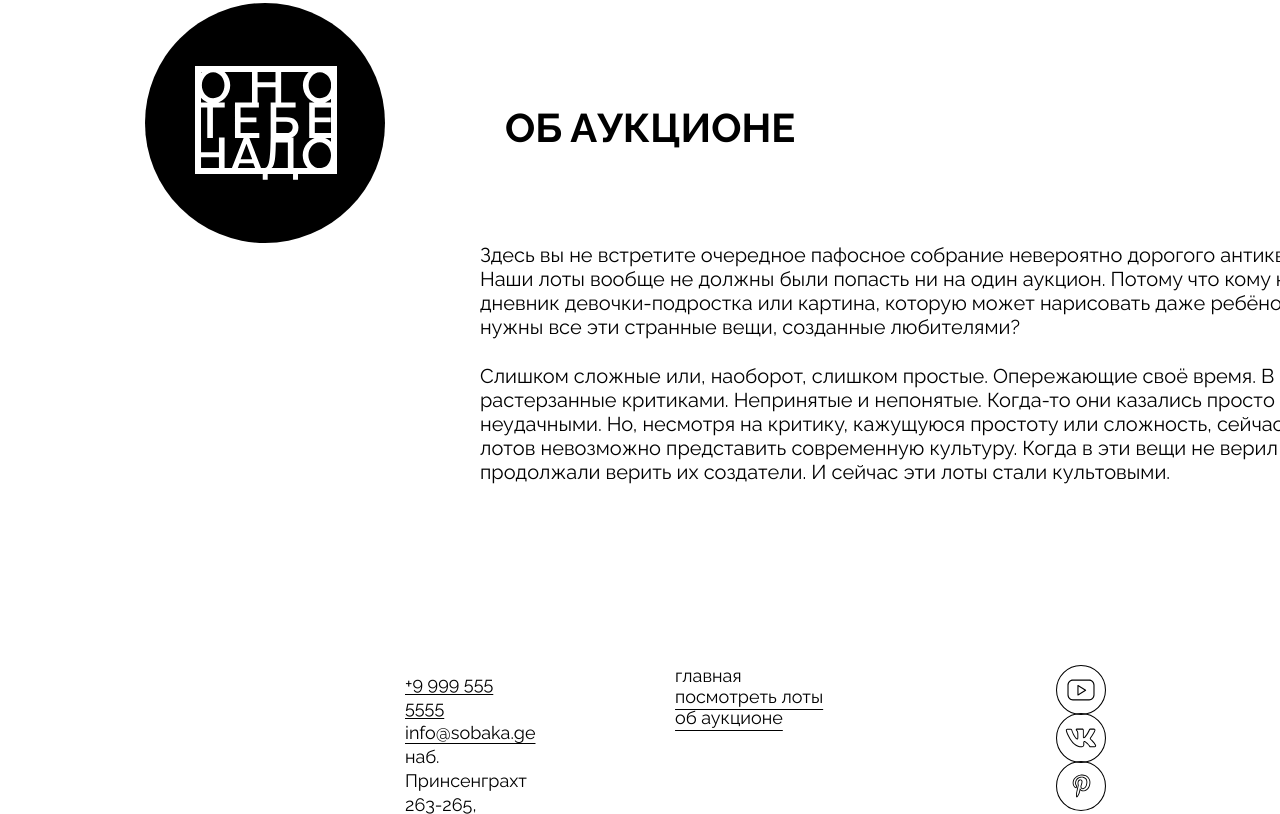
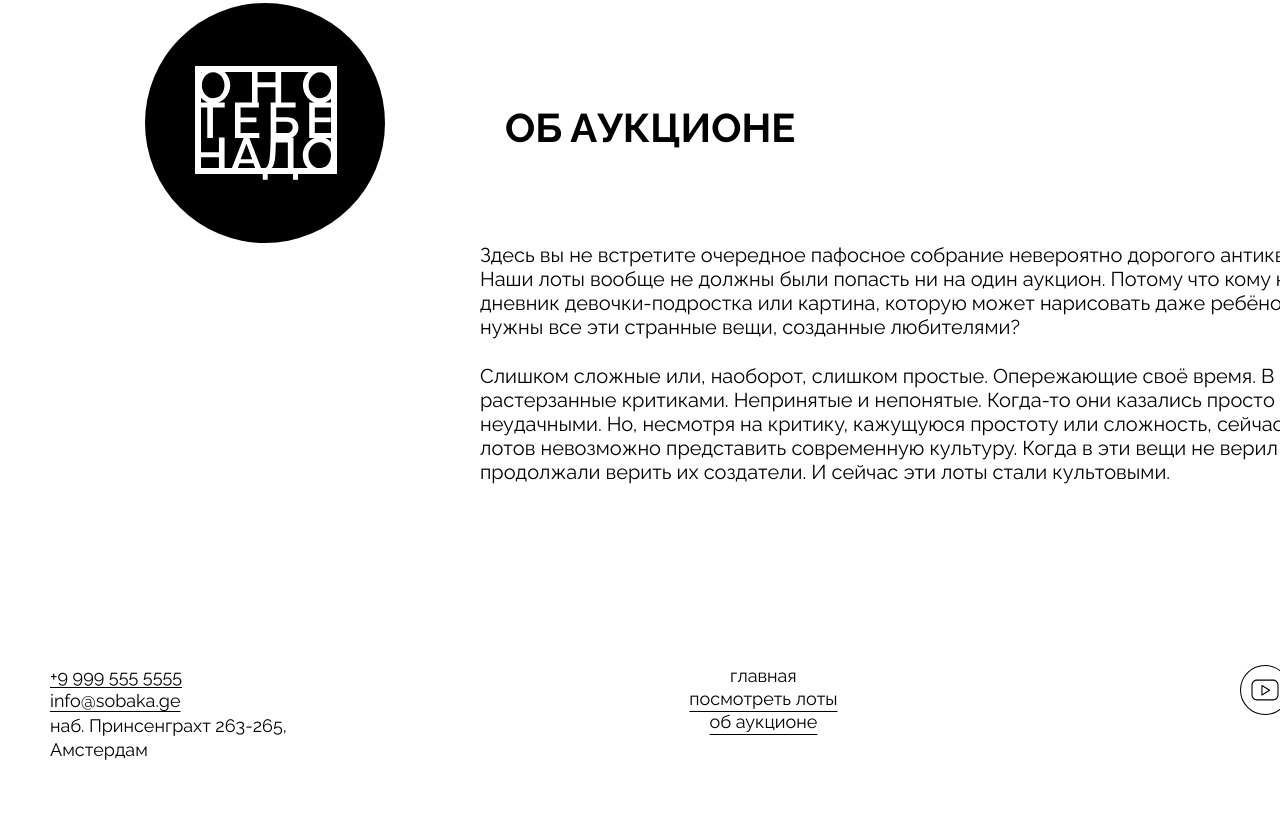
Before and after one commit to stereogamm/ono-tebe-nado, a plain HTML site: page index.html in a window 1280 px wide. Shown: the part 1986-2800 px from the top of the page. Drawn offline with Linux system fonts and the light colour scheme.

Commit message:
project for fix v4

```diff
--- a/index.html
+++ b/index.html
@@ -40,9 +40,9 @@
       <section class="cover">
         <div class="overlay"></div>
         <h1 class="cover__title">
-          <span class="aligned-text letter-spacing">он<span class="no-letter-spacing letter-spacing-extended">o</span></span>
-          <span class="aligned-text_center letter-spacing">теб<span class="no-letter-spacing letter-spacing-extended">е</span></span>
-          <span class="aligned-text_right letter-spacing">н<span class="no-letter-spacing letter-spacing-extended">адо</span></span>
+          <span class="aligned-text letter-spacing">о<span class="no-letter-spacing letter-spacing-extended">нo</span></span>
+          <span class="aligned-text_center letter-spacing">те<span class="no-letter-spacing letter-spacing-extended">бе</span></span>
+          <span class="aligned-text_right letter-spacing"><span class="no-letter-spacing letter-spacing-extended">надо</span></span>
         </h1>
         <div class="cover__description">
           <h2 class="cover__description-text">Аукцион вещей, в которые никто не верил</h2>
@@ -102,8 +102,8 @@
       </section>
     </main>
     <footer class="footer">
-      <div class="address-footer">
-        <address class="contact__info contact__info-footer">
+      <div class="address__footer">
+        <address class="contact__info__footer">
           <a href="tel:+99995555555">+9 999 555 5555</a><br>
           <a href="mailto:info@sobaka.ge">info@sobaka.ge</a><br>
           <span>наб. Принсенграхт 263-265,</span><br>
@@ -111,7 +111,7 @@
         </address>
       </div>
       <nav class="header__menu">
-        <ul class="header__links_list_for_footer">
+        <ul class="header__links_list for_footer">
           <li class="header__links-list-item_no-bullit">
             <a class="header__link">главная</a>
           </li>
@@ -124,7 +124,7 @@
         </ul>
       </nav>
       <div>
-        <ul class="footer__social-list header__links-list-item_no-bullit">
+        <ul class="footer__social-list footer__links-list-item_no-bullit">
           <li class="footer__social-list-item"><a href="#0"><img src="./images/yt.svg" alt="Иконка YouTube"></a></li>
           <li class="footer__social-list-item"><a href="#0"><img src="./images/vk.svg" alt="Иконка ВКонтакте"></a></li>
           <li class="footer__social-list-item"><a href="#0"><img src="./images/pinterest.svg" alt="Иконка Pinterest"></a></li>
--- a/styles/style.css
+++ b/styles/style.css
@@ -19,7 +19,6 @@
 
 .header__links_list {
     display: flex;
-    flex-direction: row;
     list-style: circle;
     gap: 32px;
     align-items: center;
@@ -42,7 +41,6 @@
     width: 100%;
  }
 
-
 .header__logo-image {
     width: 148px;
     height: 105px;
@@ -50,6 +48,7 @@
 
 address {
     display: inline-block;
+    text-align: left;
 }
 
 .contact__info {
@@ -60,7 +59,6 @@ address {
     line-height: 24.3px;
     text-underline-position: under;
     text-decoration-thickness: 1px;
-    margin: 7px 0px 7px 355px;
 }
 /* стили для входной секции */
 .cover {
@@ -98,6 +96,14 @@ address {
     row-gap: 20px;
     line-height: 115%;
     padding: 165px 50px 135px 50px;
+}
+
+.no-letter-spacing {
+    letter-spacing: 0px;
+}
+
+.letter-spacing-extended {
+    letter-spacing: 60px;
 }
 
 .aligned-text {
@@ -311,33 +317,51 @@ address {
 }
 /*Стили подвала*/
 .footer {
-    display: grid;
-    grid-template-columns: 1fr 1fr 1fr;
-    grid-template-rows: 1fr;
-    width: 100%;
-    height: 100%;
-    max-width: 1340px;
-    margin-right: 50px;
-    margin-bottom: 90px;
-    margin-left: 50px;
+    display: flex;
+    max-width: 100%;
     justify-content: space-between;
-    justify-items: center;
+    margin: 0px 50px 90px 50px;
 }
 
-.address-footer {
+.address__footer {
+    display: flex;
+    justify-content: flex-start;
 }
 
-.footer__social-list {
-    width: 240px;
-    height: 28px;
+.contact__info__footer {
+    height: 100%;
+    font-size: 18px;
+    font-style: normal;
+    font-weight: 400;
+    line-height: 24.3px;
+    text-underline-position: under;
+    text-decoration-thickness: 1px;
+}
+
+.for_footer {
+    display: flex;
+    flex-direction: column;
+    gap: 2px;
+    align-items: center;
+    justify-content: center;
+}
+
+.footer__social-list{
+    display: flex;
     justify-content: space-between;
-    align-items: start;
+    align-items: flex-end;
+}
+
+.footer__links-list-item_no-bullit {
+    list-style-type: none;
 }
 
 .footer__social-list-item {
     height: 48px;
     width: 50px;
 }
+
+
 
 
 
```
